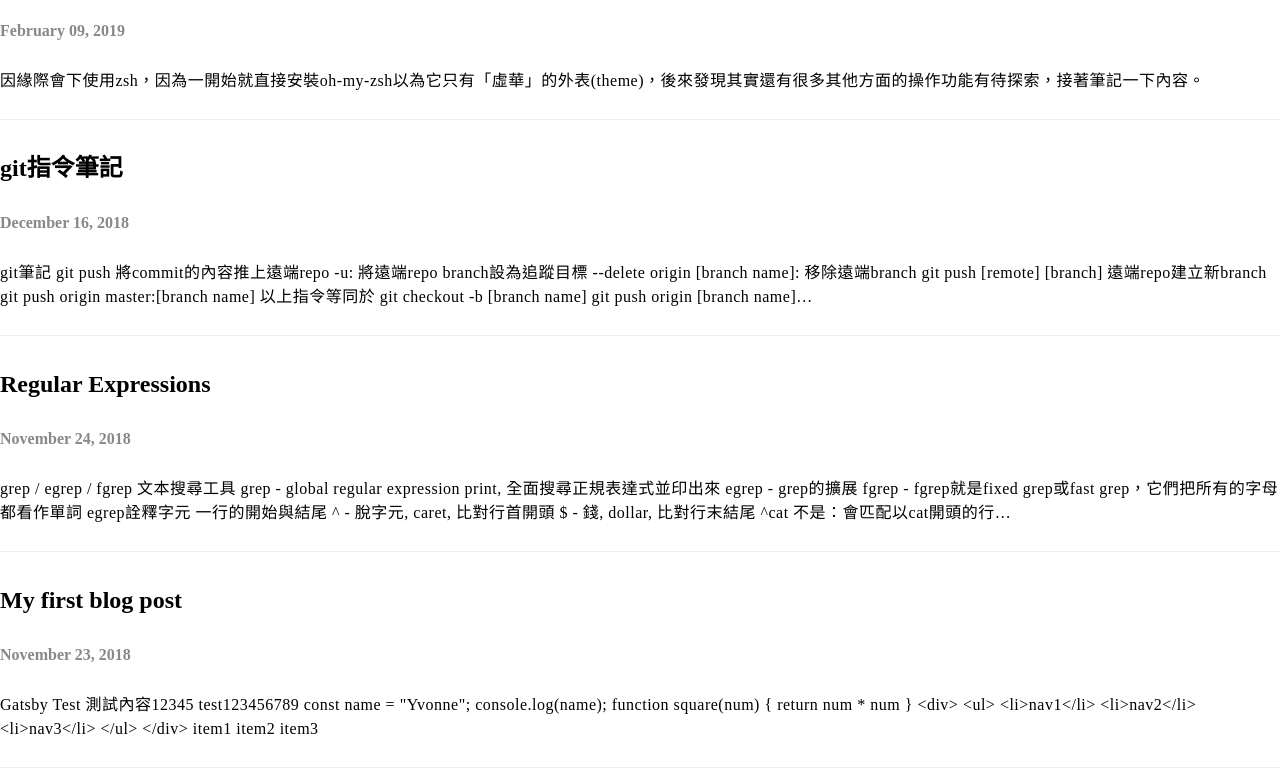
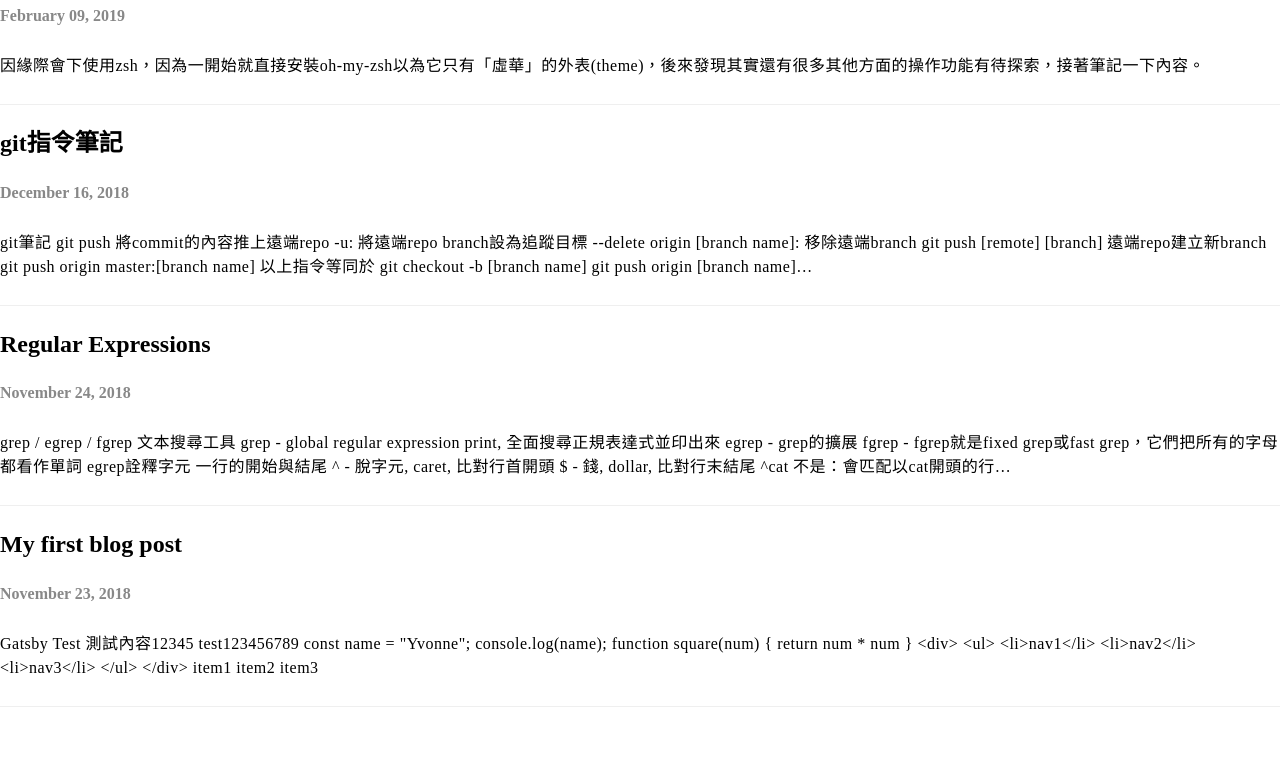
Before and after one commit to yvonne11yuting/blog, a Gatsby site: page / in a window 1280 px wide. Shown: the part 72-840 px from the top of the page. After the commit the page ends 800 px from the top, so only its background shows below. Built offline with nearby package versions, Linux system fonts and the light colour scheme; Gatsby itself is replaced by a stand-in of ours.

Commit message:
refactor: modfiy title tag

```diff
--- a/src/components/PostItem.js
+++ b/src/components/PostItem.js
@@ -3,13 +3,13 @@ import { Link } from "gatsby";
 
 const PostItem = ({ post }) => (
   <li className="post-item">
-    <h1 className="post-item-title">
+    <h2 className="post-item-title">
       <Link
         to={ post.frontmatter.path }
         className="post-item-link"
       >{ post.frontmatter.title }</Link>
-    </h1>
-    <div class="post-item-date"><b>{ post.frontmatter.date }</b></div>
+    </h2>
+    <div className="post-item-date"><b>{ post.frontmatter.date }</b></div>
     <p className="post-item-content">{ post.excerpt }</p>
   </li>
 )
```
